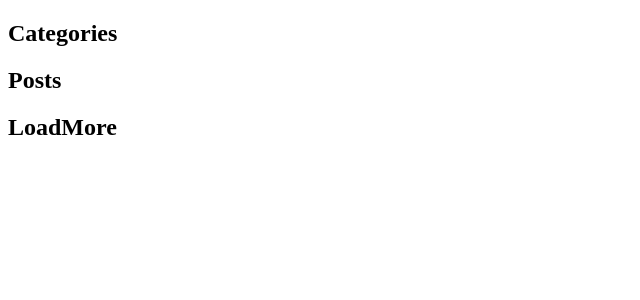
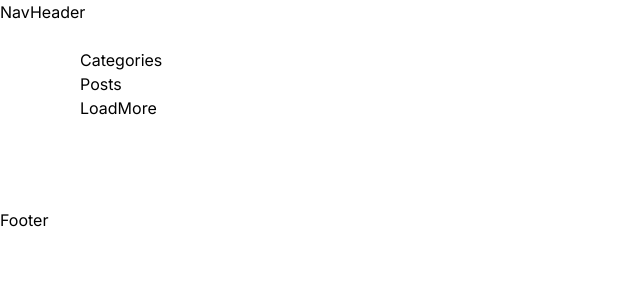
Before and after one commit to sabatohura/nextjs_flexible, a Next.js app: page / in a window 1280 px wide. Shown: the top 300 px of the page, without its empty margins (0-640 px from the left). Built offline with nearby package versions, Linux system fonts and the light colour scheme.

Commit message:
Add Layout components

```diff
--- a/app/layout.tsx
+++ b/app/layout.tsx
@@ -1,3 +1,5 @@
+import "./globals.css";
+
 export const metadata = {
   title: "Flexibble",
   description: "Showcase and discover remarkable developer projects",
@@ -10,7 +12,11 @@ export default function RootLayout({
 }) {
   return (
     <html lang="en">
-      <body>{children}</body>
+      <body>
+        NavHeader
+        <main>{children}</main>
+        Footer
+      </body>
     </html>
   );
 }
--- /dev/null
+++ b/components/Footer.tsx
@@ -0,0 +1,7 @@
+import React from "react";
+
+const footer = () => {
+  return <div>footer</div>;
+};
+
+export default footer;
--- /dev/null
+++ b/components/Navbar.tsx
@@ -0,0 +1,7 @@
+import React from "react";
+
+const Navbar = () => {
+  return <div>Navbar</div>;
+};
+
+export default Navbar;
```
